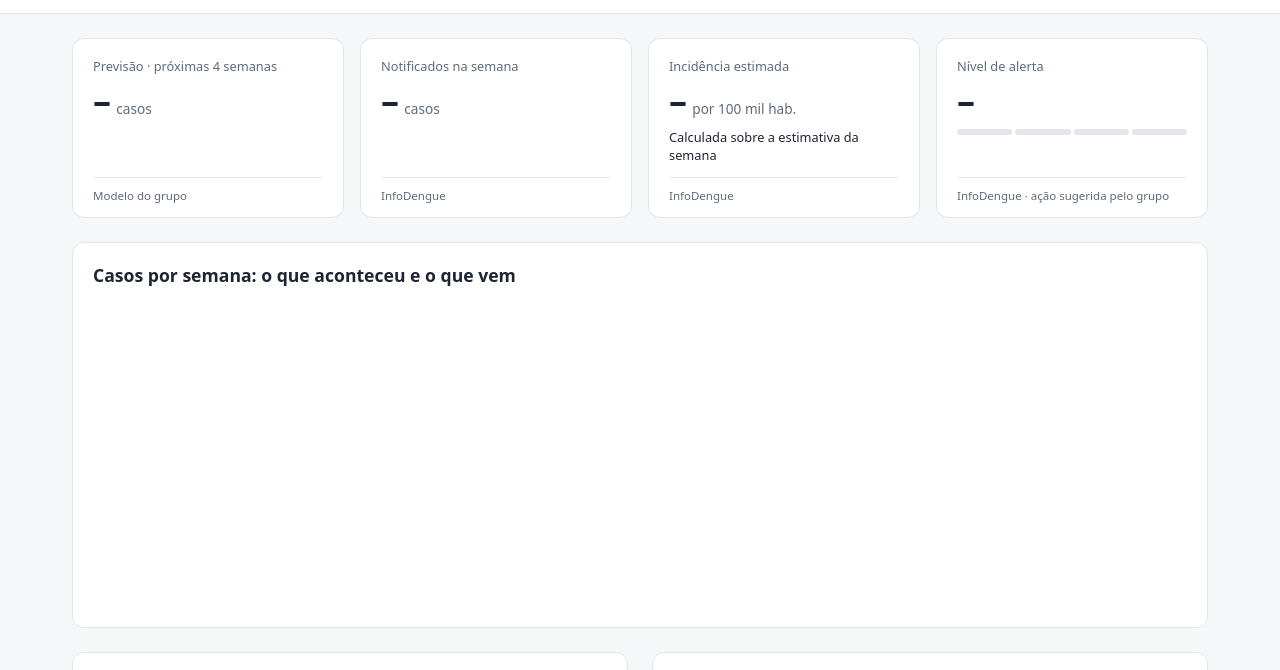
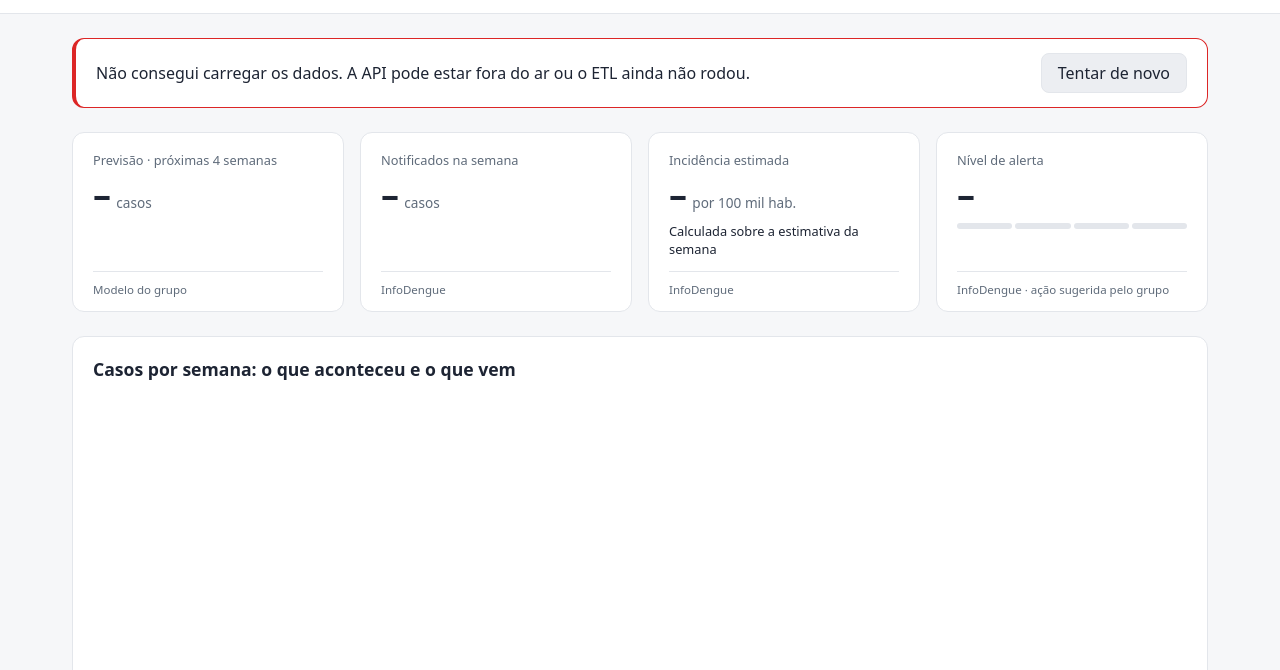
Before and after one commit to a3analise-de-dados-e-big-data/observatorio-front, a plain HTML site: page index.html in a window 1280 px wide. Shown: the part 67-737 px from the top of the page. Drawn offline with nearby package versions, Linux system fonts and the light colour scheme; no server answers.

Commit message:
feat(panel): show load errors inline with retry button

```diff
--- a/app.js
+++ b/app.js
@@ -201,6 +201,7 @@ async function carregar() {
   const doenca = document.querySelector('input[name="doenca"]:checked').value;
   const doisAnosAtras = new Date(Date.now() - 2 * 365 * 864e5).toISOString().slice(0, 10);
   const umAnoAtras = new Date(Date.now() - 365 * 864e5).toISOString().slice(0, 10);
+  caixaErro.hidden = true;
   try {
     const [resumo, curva, chuva, anual] = await Promise.all([
       buscar(`/resumo?doenca=${doenca}`),
@@ -215,9 +216,11 @@ async function carregar() {
   } catch (e) {
     if (pedido !== ultimoPedido) return;
     console.error(e);
-    alert("Não consegui carregar os dados. A API está no ar e o ETL já rodou?");
+    caixaErro.hidden = false; // aviso dentro da página, no lugar do alert() que travava a tela
   }
 }
 
+const caixaErro = document.getElementById("erro");
+document.getElementById("tentar-de-novo").addEventListener("click", carregar);
 document.getElementById("doenca").addEventListener("change", carregar);
 carregar();
--- a/index.html
+++ b/index.html
@@ -44,6 +44,11 @@
   </header>
 
   <main>
+    <div class="erro" id="erro" role="alert" hidden>
+      <p>Não consegui carregar os dados. A API pode estar fora do ar ou o ETL ainda não rodou.</p>
+      <button type="button" id="tentar-de-novo">Tentar de novo</button>
+    </div>
+
     <section class="kpis">
       <article class="kpi">
         <h2 class="kpi-rotulo">Previsão · próximas 4 semanas</h2>
--- a/style.css
+++ b/style.css
@@ -226,6 +226,35 @@ main { max-width: 1200px; margin: 0 auto; padding: 24px 32px; }
 .kpi[data-nivel="3"] .escala i:nth-child(-n+3),
 .kpi[data-nivel="4"] .escala i:nth-child(-n+4) { background: var(--nivel); }
 
+/* aviso de erro ao carregar (fica no lugar do alert) */
+.erro {
+  display: flex;
+  align-items: center;
+  justify-content: space-between;
+  gap: 16px;
+  margin-bottom: 24px;
+  padding: 14px 20px;
+  border: 1px solid var(--vermelho);
+  border-left-width: 4px;
+  border-radius: 12px;
+  background: var(--cartao);
+}
+.erro[hidden] { display: none; }
+.erro p { margin: 0; }
+.erro button {
+  flex: none;
+  padding: 8px 16px;
+  border: 1px solid var(--borda);
+  border-radius: 8px;
+  background: var(--abas-fundo);
+  color: var(--texto);
+  font: inherit;
+  font-weight: 500;
+  cursor: pointer;
+}
+.erro button:hover { border-color: var(--suave); }
+.erro button:focus-visible { outline: 2px solid var(--azul); outline-offset: 2px; }
+
 .painel {
   background: var(--cartao);
   border: 1px solid var(--borda);
```
